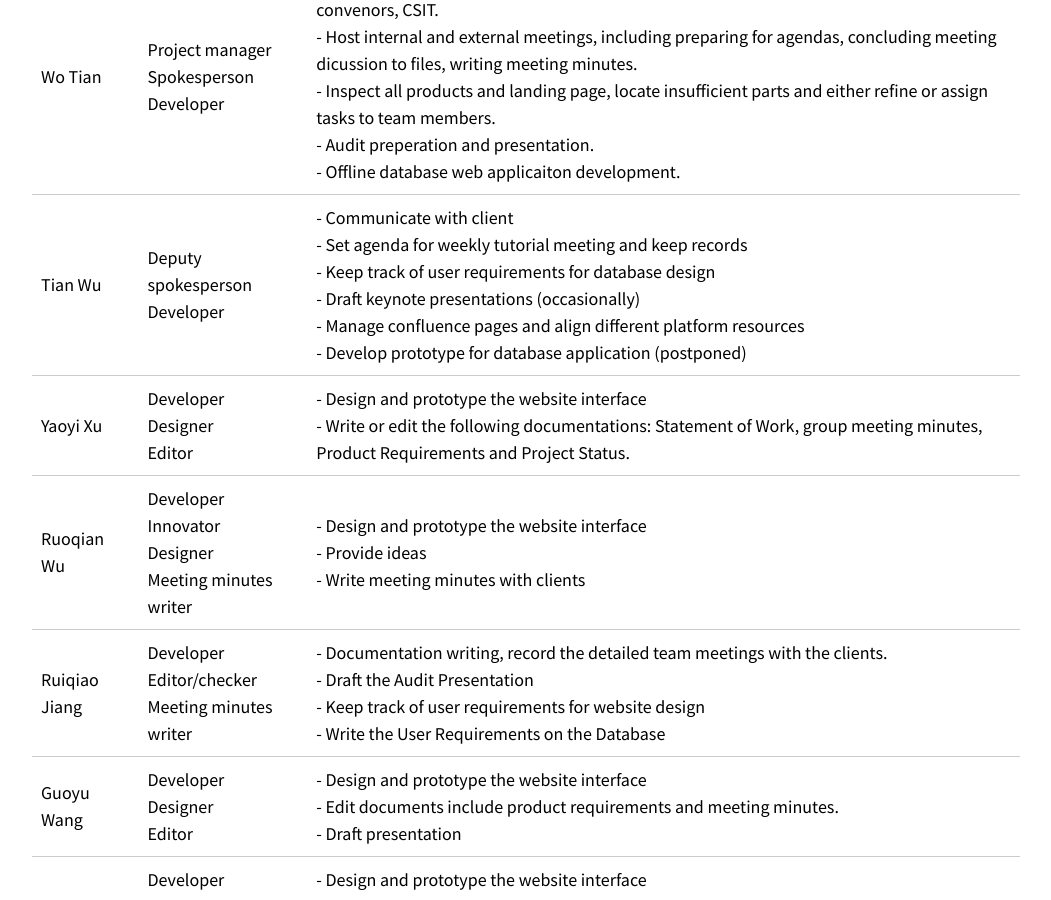
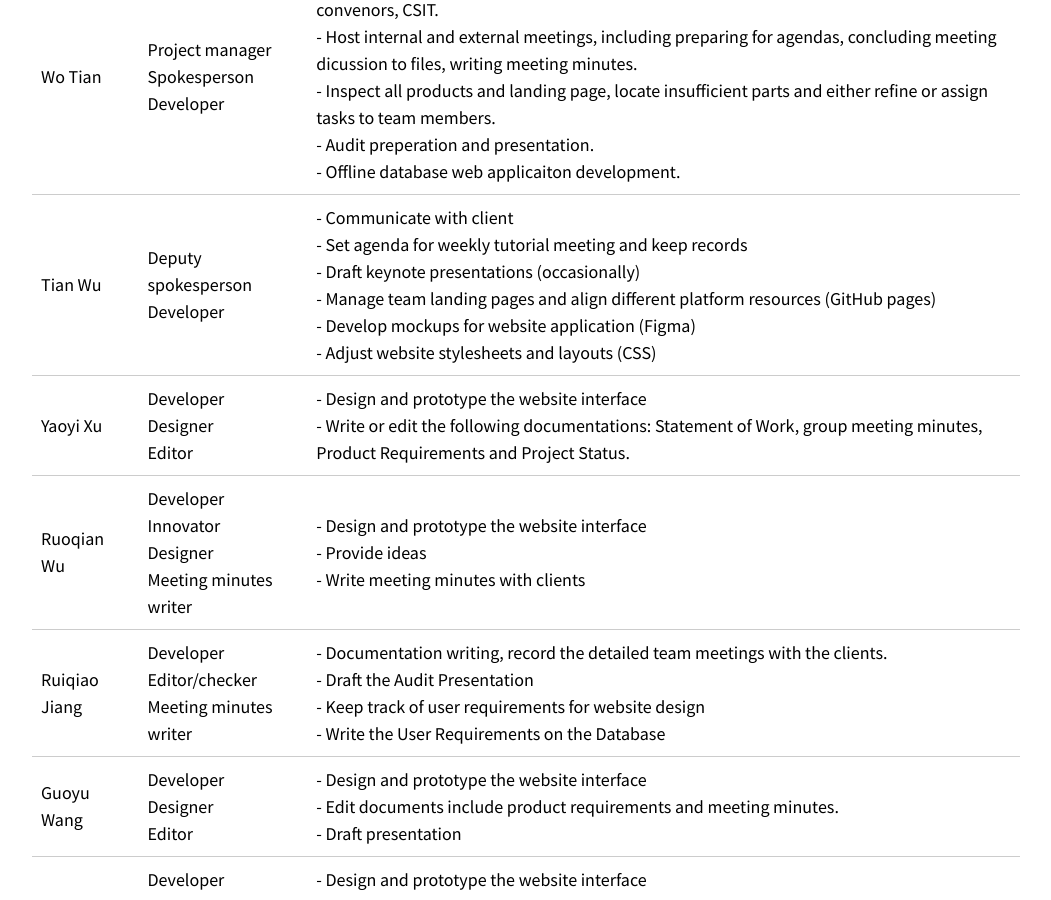
Before and after one commit to optofab/optofab.github.io, a Jekyll site: the page built from team-charter.md, in a window 1280 px wide and 900 px high, scrolled down 1220 px. Shown: the whole window, without its empty margins (114-1165 px from the left). Built offline with Jekyll 4.4.1, drawn with Linux system fonts in a browser that asks for light colours; nearby versions of some CDN libraries; emoji names are drawn with the system emoji font.

Commit message:
update team charter (phi)

```diff
--- a/team-charter.md
+++ b/team-charter.md
@@ -37,7 +37,7 @@ tag:
   <tr>
     <td>Tian Wu</td>
     <td>Deputy spokesperson<br>Developer</td>
-    <td>- Communicate with client<br>- Set agenda for weekly tutorial meeting and keep records<br>- Keep track of user requirements for database design<br>- Draft keynote presentations (occasionally)<br>- Manage confluence pages and align different platform resources<br>- Develop prototype for database application (postponed)</td>
+    <td>- Communicate with client<br>- Set agenda for weekly tutorial meeting and keep records <br>- Draft keynote presentations (occasionally)<br>- Manage team landing pages and align different platform resources (GitHub pages) <br>- Develop mockups for website application (Figma) <br> - Adjust website stylesheets and layouts (CSS)</td>
   </tr>
   <tr>
     <td>Yaoyi Xu</td>
@@ -84,16 +84,16 @@ tag:
 
 ## Communication Plan
 
-| Description  | Frequency  | Channel | Audience |
-| -------- | ----------------|--------|----------|
-| Tutorial | Wednesday 5:00 - 7:00 PM on Week 2, 4, 5, 7, 9, 11, 12 | Zoom | All team members and tutor |
-| Audit | Wednesday 6:30 - 7:00 PM on Week 3, 6, 10 | Zoom | All team members, tutor, and clients |
-| Client meeting | Monday 1:30 - 4:00 PM <br> Friday 3:00 - 6:00 PM | In person | Project manager and clients |
-| Group meeting | Monday 8:00 - 8:30 PM <br> Friday 9:00 - 9:30 PM | Zoom | All team members |
-| Shadow team meeting | ?? | Zoom | Spokespersons from both teams |
-| Updates and Q&A with clients | As needed | Slack, Email | Project manager and clients |
-| Updates and Q&A with tutor | As needed | Email | Spokespersons and tutor |
-| Updates and Q&A with team members | As needed | Wechat | All team members|
+| Description                       | Frequency                                              | Channel      | Audience                             |
+| --------------------------------- | ------------------------------------------------------ | ------------ | ------------------------------------ |
+| Tutorial                          | Wednesday 5:00 - 7:00 PM on Week 2, 4, 5, 7, 9, 11, 12 | Zoom         | All team members and tutor           |
+| Audit                             | Wednesday 6:30 - 7:00 PM on Week 3, 6, 10              | Zoom         | All team members, tutor, and clients |
+| Client meeting                    | Monday 1:30 - 4:00 PM <br> Friday 3:00 - 6:00 PM       | In person    | Project manager and clients          |
+| Group meeting                     | Monday 8:00 - 8:30 PM <br> Friday 9:00 - 9:30 PM       | Zoom         | All team members                     |
+| Shadow team meeting               | ??                                                     | Zoom         | Spokespersons from both teams        |
+| Updates and Q&A with clients      | As needed                                              | Slack, Email | Project manager and clients          |
+| Updates and Q&A with tutor        | As needed                                              | Email        | Spokespersons and tutor              |
+| Updates and Q&A with team members | As needed                                              | Wechat       | All team members                     |
 
 ## Conflict Resolution Mechanisms
 
```
